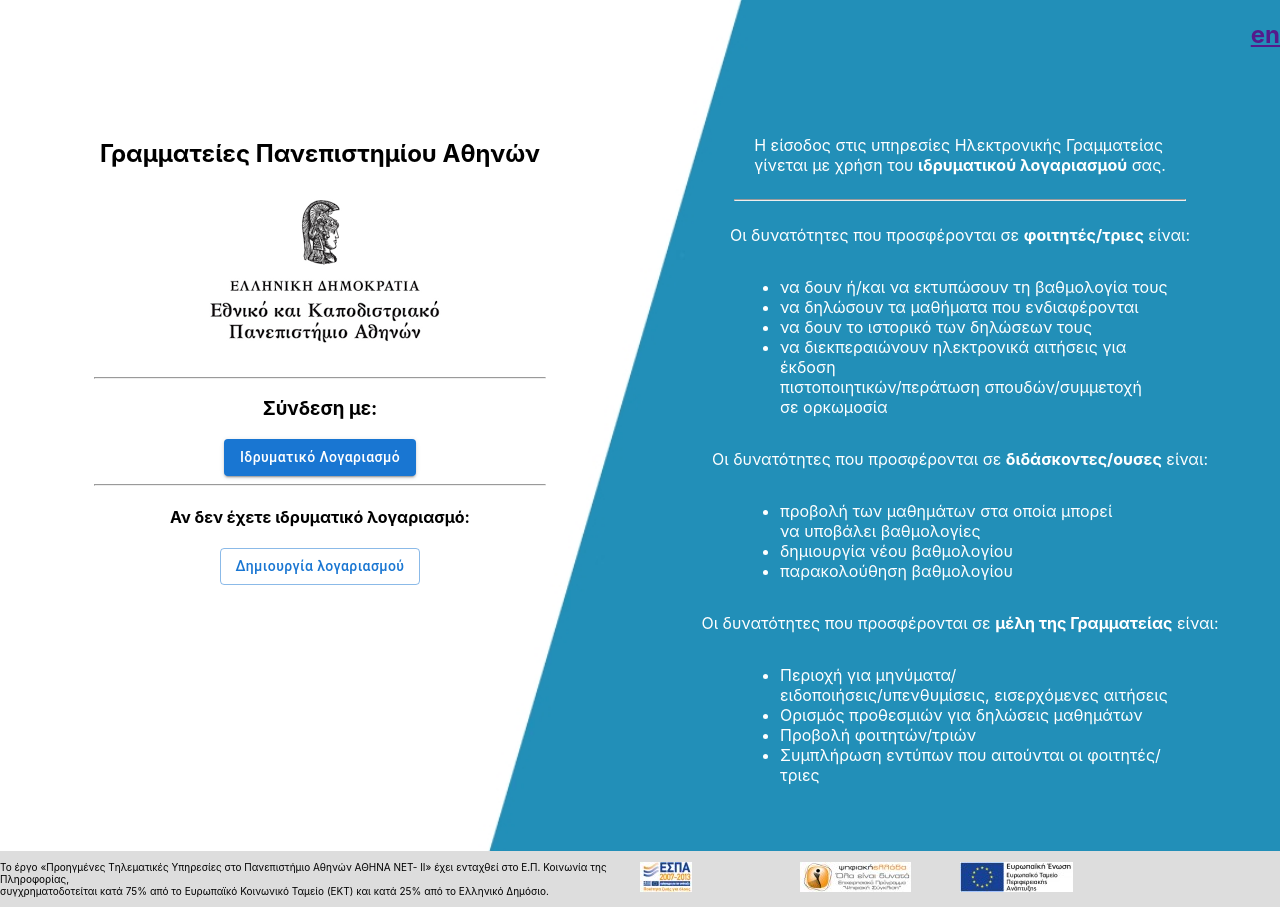
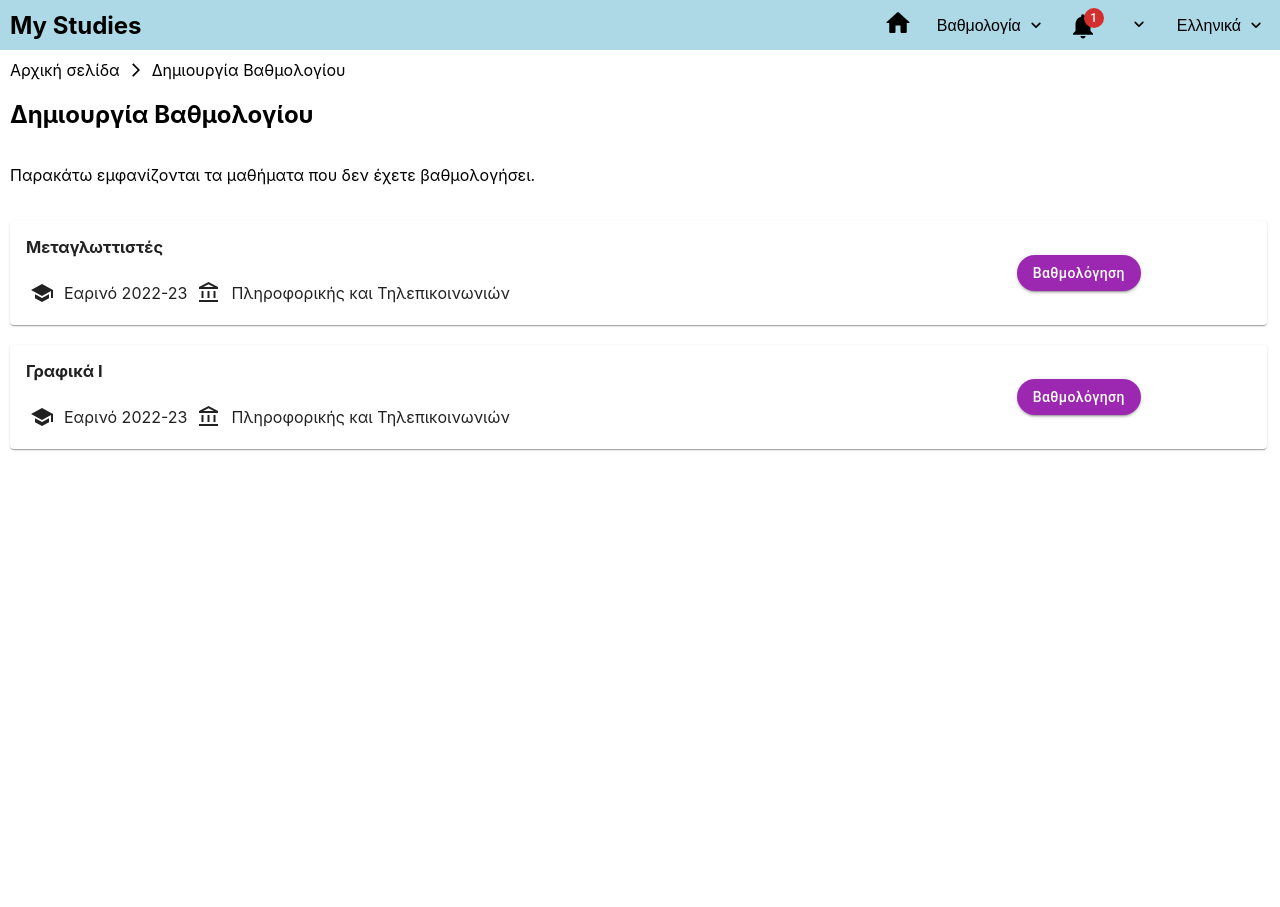
Before and after one commit to mgiannopoulos24/mystudiesv2, a React (Create React App) app: page /MainProf/SubjectsOpenScore in a window 1280 px wide. After the commit the page ends 800 px from the top, so only its background shows below. Built offline with nearby package versions, Linux system fonts and the light colour scheme; no server answers.

Commit message:
Added the last 2 pages

```diff
--- a/src/App.jsx
+++ b/src/App.jsx
@@ -15,6 +15,8 @@
 import OpenScoreGraphics from "./Scorecard/OpenScore/OpenScoreGraphics";
 import SubmittedScoreArch from "./Scorecard/SubmittedScore/SubmittedScoreArch";
 import SubmittedScoreSyspro from "./Scorecard/SubmittedScore/SubmittedScoreSyspro";
+import SubjectsOpenScore from "./Scorecard/SubjectsOpenScore/SubjectsOpenScore";
+import SubjectsSubmittedScore from "./Scorecard/SubjectsSubmittedScore/SubjectsSubmittedScore";
 // import { getFirestore } from 'firebase/firestore'
 //const db = getFirestore(firebaseApp);
 
@@ -37,6 +39,8 @@
         <Route path="/MainProf" element={<MainProf/>} />
         <Route path="/MainProf/SubjectsOpenScore/Compilers" element={<OpenScoreCompilers/>}/>
         <Route path="/MainProf/SubjectsOpenScore/Graphics" element={<OpenScoreGraphics/>}/>
+        <Route path="/MainProf/SubjectsOpenScore" element={<SubjectsOpenScore/>}/>
+        <Route path="/MainProf/SubjectsSubmittedScore" element={<SubjectsSubmittedScore/>}/>
         <Route path="/MainProf/SubjectsSubmittedScore/Arch" element={<SubmittedScoreArch/>}/>
         <Route path="/MainProf/SubjectsSubmittedScore/Syspro" element={<SubmittedScoreSyspro/>}/>
       </Routes>
```
